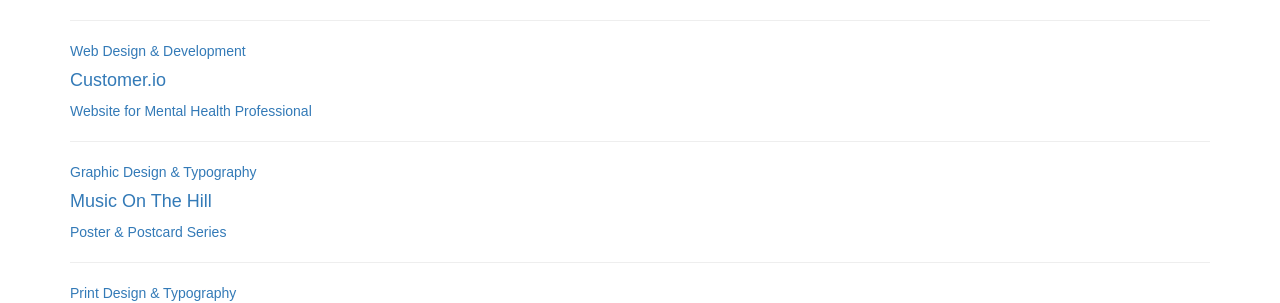
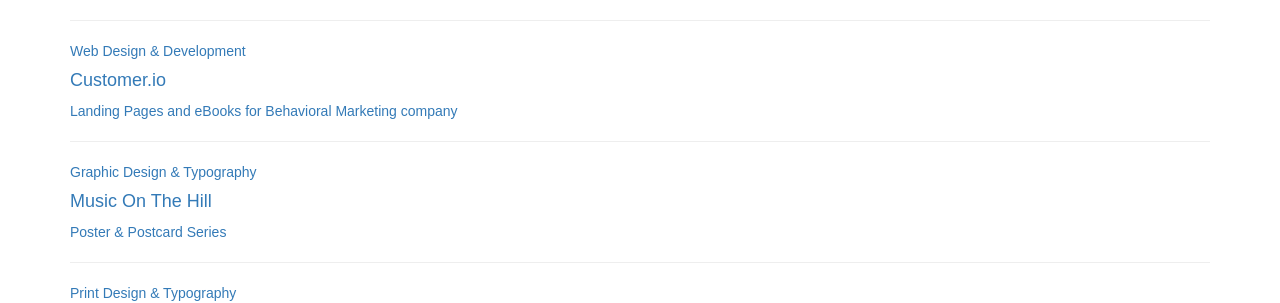
Before and after one commit to carolineportugal/estudioporto, a Jekyll site: the page built from b-side/index.html, in a window 1280 px wide. Shown: the part 332-635 px from the top of the page. Built offline with Jekyll 4.4.1, drawn with Linux system fonts in a browser that asks for light colours; nearby versions of some CDN libraries; some web fonts are replaced; grey boxes are pictures that could not be loaded.

Commit message:
adding correct text to cios card

```diff
--- a/_b-side/cio.html
+++ b/_b-side/cio.html
@@ -1,7 +1,7 @@
 ---
 layout: project
 title: Customer.io
-subtitle: Website for Mental Health Professional
+subtitle: Landing Pages and eBooks for Behavioral Marketing company
 season: Spring 2008
 image: cio.png
 order: 12
@@ -16,7 +16,7 @@
 
 <section id="cio">
 
-  <h1 class="hidden-section-name">Michael Mrizek, M.D.</h1>
+  <h1 class="hidden-section-name">Customer.io</h1>
 
   <div class="container">
 
```
